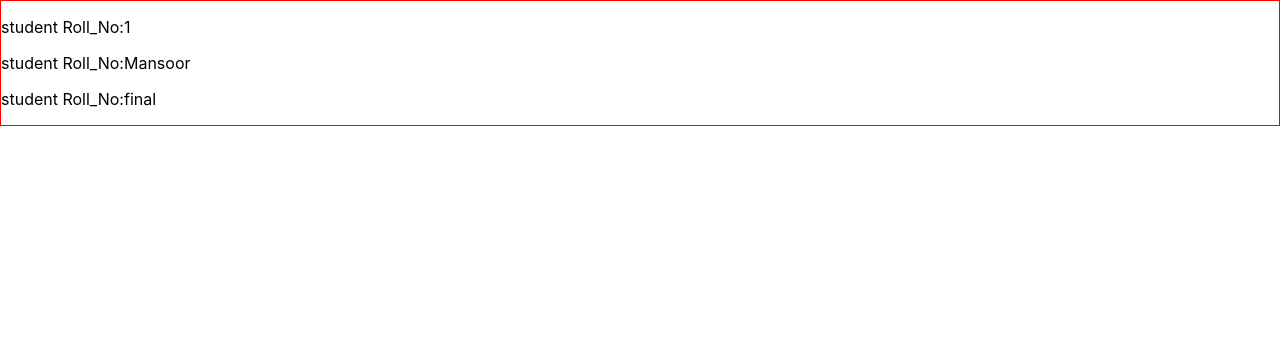
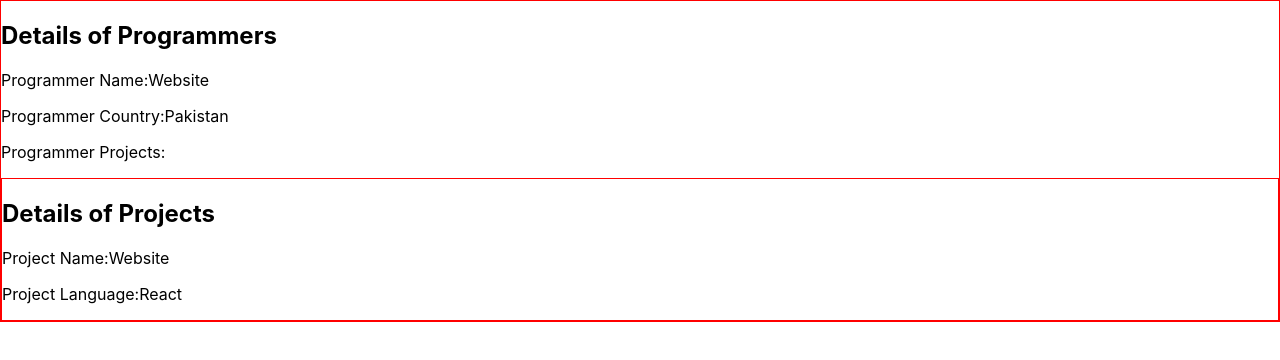
Before and after one commit to foziaShareen/easy_react, a React (Create React App) app: page / in a window 1280 px wide. Shown: the top 360 px of the page. Built offline with nearby package versions, Linux system fonts and the light colour scheme.

Commit message:
components by classes

```diff
--- a/src/index.js
+++ b/src/index.js
@@ -1,33 +1,56 @@
-import React from 'react';
+       import React,{Component} from 'react';
        import ReactDOM from 'react-dom';
        import './index.css';
-function StudentInfo(student){
+       class Programmers extends Component{
+           render(){
                return(
                    <div className="styleclass">
+                       <h2>Details of Programmers</h2>
                        <p>
                            <label>
-
-      student Roll_No:{student.Roll_No}
-
+                               Programmer Name:{this.props.Name}
                            </label>
                        </p>
                        <p>
                            <label>
-
-      student Roll_No:{student.Name}
-
+                               Programmer Country:{this.props.Country}
                            </label>
                        </p>
                        <p>
                            <label>
-
-      student Roll_No:{student.Class}
-
+                               Programmer Projects:{this.props.Projects}
                            </label>
                        </p>
-</div>)
+                       <Projects Project Name={this.props.Name} Projects Language={this.props.Language}/>
+                   </div>
+               )
            }
-const element =<StudentInfo Roll_No="1" Name="Mansoor" Class="final"/>
+       }
+       class Projects extends Component{
+        render(){
+            return(
+                <div className="styleclass">
+                    <h2>Details of Projects</h2>
+                    <p>
+                        <label>
+                            Project Name:{this.props.Name}
+                        </label>
+                    </p>
+                    <p>
+                        <label>
+                            Project Language:{this.props.Language}
+                        </label>
+                    </p>
+
+                </div>
+            )
+
+        }
+    }
+    const element=(
+        <Programmers Name="tufail" Country="Pakistan" Language="React"
+        Project Name="Website" Project Language="React"/>
 
 
+    )
     ReactDOM.render(element,document.getElementById('root'))
```
Lines whose indentation alone changed are shown as unchanged.
